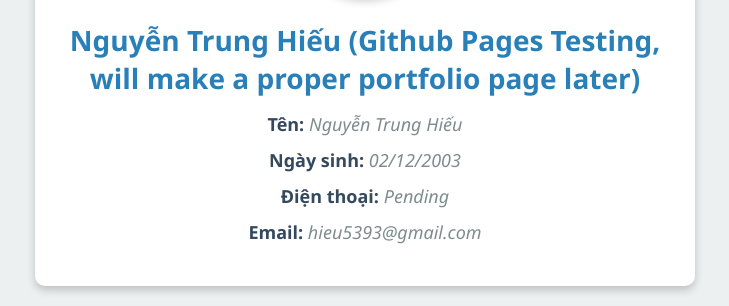
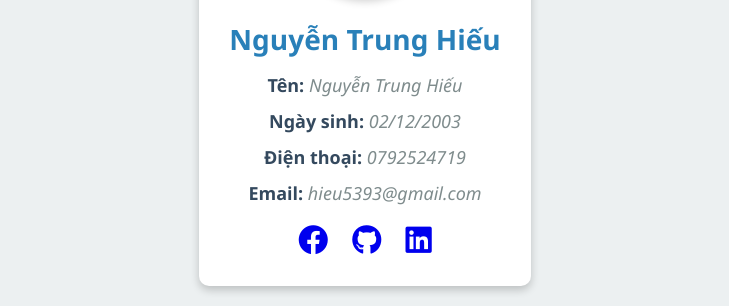
Before and after one commit to trunghieu7502/Nhom14, a plain HTML site: page index.html in a window 1280 px wide. Shown: the part 360-666 px from the top of the page, without its empty margins (275-1004 px from the left). Drawn offline with Linux system fonts and the light colour scheme.

Commit message:
First commit

```diff
--- a/index.html
+++ b/index.html
@@ -5,11 +5,12 @@
     <meta name="viewport" content="width=device-width, initial-scale=1.0">
     <title>Nguyễn Trung Hiếu</title>
     <link rel="stylesheet" href="style.css">
+    <link rel="stylesheet" href="https://cdnjs.cloudflare.com/ajax/libs/font-awesome/6.0.0-beta3/css/all.min.css">
 </head>
 <body>
     <div class="container">
         <img src="https://avatars.githubusercontent.com/u/144249112?v=4" alt="Profile Picture" class="profile-image">
-        <h1>Nguyễn Trung Hiếu (Github Pages Testing, will make a proper portfolio page later)</h1>
+        <h1>Nguyễn Trung Hiếu</h1>
         <div class="thongtin">
             <b>Tên:</b> <i>Nguyễn Trung Hiếu</i>
         </div>
@@ -19,11 +20,22 @@
         </div>
 
         <div class="thongtin">
-            <b>Điện thoại:</b> <i>Pending</i>
+            <b>Điện thoại:</b> <i>0792524719</i>
         </div>
         <div class="thongtin">
             <b>Email:</b> <i>hieu5393@gmail.com</i>
         </div>
+        <div class="social-icons">
+            <a href="https://www.facebook.com/hieu.nguyen.853750" target="_blank">
+                <i class="fab fa-facebook" style="font-size: 30px;"></i>
+            </a>
+            <a href="https://github.com/trunghieu7502" target="_blank">
+                <i class="fab fa-github" style="font-size: 30px;"></i>
+            </a>
+            <a href="https://www.linkedin.com/in/yourprofile" target="_blank">
+                <i class="fab fa-linkedin" style="font-size: 30px;"></i>
+            </a>
+        </div>
     </div>
 </body>
 </html>
--- a/style.css
+++ b/style.css
@@ -51,3 +51,12 @@ h1 {
     border: 4px solid #2980b9;
     box-shadow: 0 4px 8px rgba(0, 0, 0, 0.2);
 }
+
+.social-icons {
+    margin-top: 20px;
+}
+
+.social-icons a {
+    margin: 0 10px;
+    display: inline-block;
+}
```
